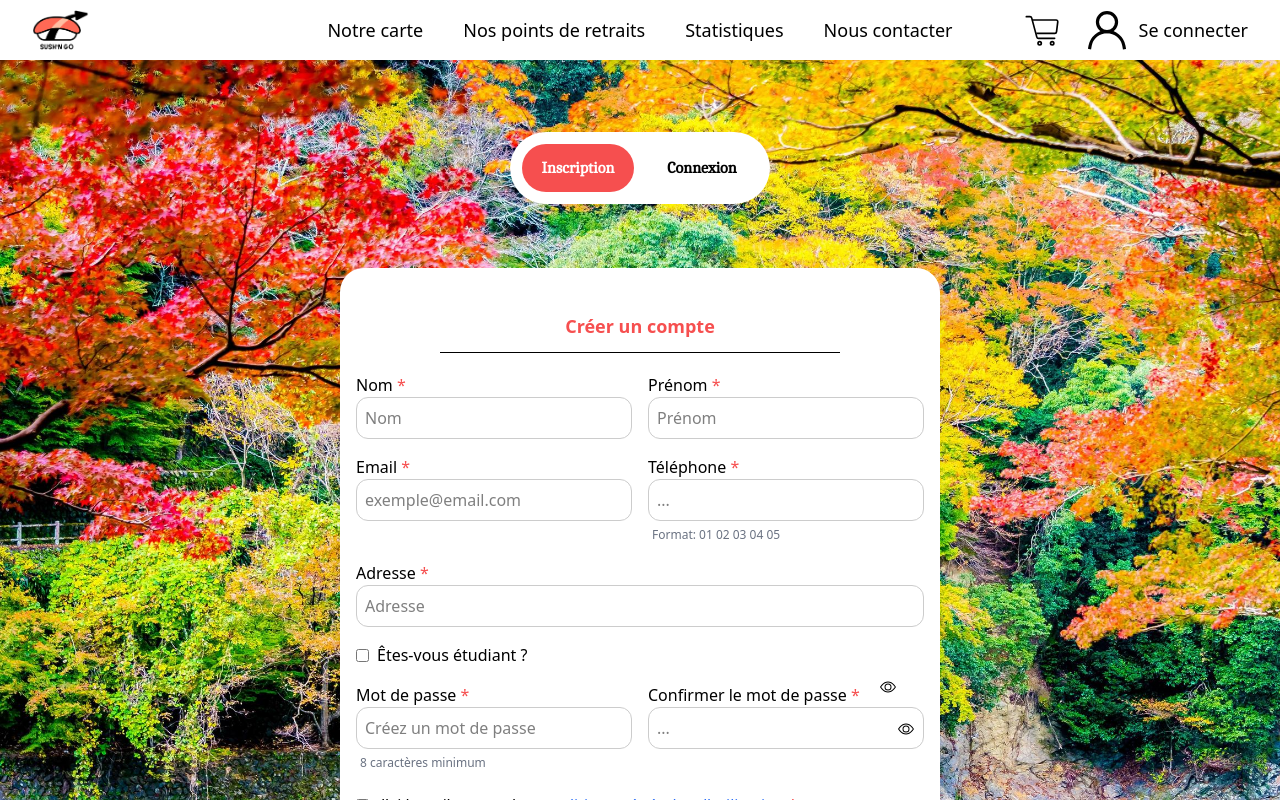
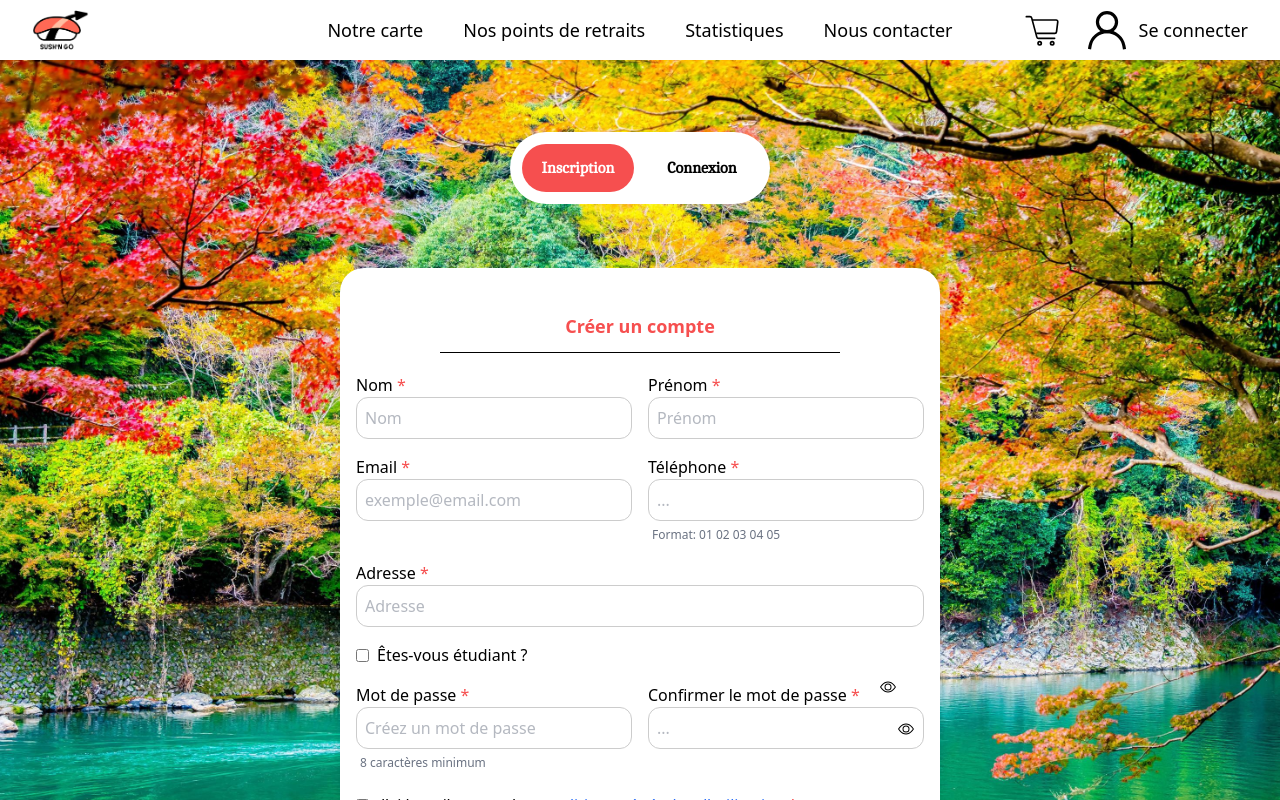
Before and after one commit to MLoks77/SAE301-303, an Angular app in the folder frontend/sushngo/: page /inscription-connexion in a window 1280 px wide. Shown: the top 800 px of the page. Built offline with nearby package versions, Linux system fonts and the light colour scheme; no server answers.

Commit message:
modifs inscription/connexion/mdpoublie
background fixed pour inscription/connexion/mdpoublie, pt-18 mdpoublie, rename image background, cursor-pointer sur oeil et cases, text-gray-500 sur placeholders

```diff
--- a/frontend/sushngo/package.json
+++ b/frontend/sushngo/package.json
@@ -30,6 +30,7 @@
     "@angular/router": "^20.3.0",
     "@tailwindcss/postcss": "^4.1.16",
     "chart.js": "^4.5.1",
+    "chartjs": "^0.3.24",
     "postcss": "^8.5.6",
     "rxjs": "~7.8.0",
     "tailwindcss": "^4.1.16",
--- a/frontend/sushngo/src/app/components/inscconnex/inscconnex.css
+++ b/frontend/sushngo/src/app/components/inscconnex/inscconnex.css
@@ -1,7 +1,8 @@
 #connexionbg {
-    background-image: url('/images/assets/Img_fond_page_inscription_connexion.jpg');
+    background-image: url('/images/assets/inscconnex.jpg');
+    background-attachment: fixed;
     background-size: cover;
-    height: 1080px;
+    height: 1050px;
 }
 
 #forms-container {
--- a/frontend/sushngo/src/app/components/inscconnex/inscconnex.html
+++ b/frontend/sushngo/src/app/components/inscconnex/inscconnex.html
@@ -30,34 +30,34 @@
                         <label for="nom-inscription">Nom <span class="text-[#F64F4F]">*</span></label>
                         <input id="nom-inscription" name="nom" type="text" autocomplete="family-name" placeholder="Nom"
                             [(ngModel)]="nom" required minlength="2" maxlength="50"
-                            class="border border-[#ccc] rounded-xl py-2 px-2 w-full" />
+                            class="border border-[#ccc] rounded-xl py-2 px-2 w-full text-gray-500" />
                     </div>
                     <div class="form-group">
                         <label for="prenom-inscription">Prénom <span class="text-[#F64F4F]">*</span></label>
                         <input id="prenom-inscription" name="prenom" type="text" autocomplete="given-name"
                             placeholder="Prénom" [(ngModel)]="prenom" required minlength="2" maxlength="50"
-                            class="border border-[#ccc] rounded-xl py-2 px-2 w-full" />
+                            class="border border-[#ccc] rounded-xl py-2 px-2 w-full text-gray-500" />
                     </div>
                     <div class="form-group">
                         <label for="email-inscription">Email <span class="text-[#F64F4F]">*</span></label>
                         <input id="email-inscription" name="email" type="email" autocomplete="email"
                             placeholder="exemple@email.com" [(ngModel)]="email_inscr" required
-                            class="border border-[#ccc] rounded-xl py-2 px-2 w-full" />
+                            class="border border-[#ccc] rounded-xl py-2 px-2 w-full text-gray-500" />
                     </div>
                     <div class="form-group">
                         <label for="telephone-inscription">Téléphone <span class="text-[#F64F4F]">*</span></label>
                         <!-- L'attribut pattern permet de spécifier une expression régulière que la valeur saisie doit respecter, ici pour forcer un format de numéro de téléphone -->
                         <input id="telephone-inscription" name="telephone" type="tel" placeholder="..." [(ngModel)]="telephone" required
                             autocomplete="tel" pattern="^(\+?\d{1,3}[-.\s]?)?\d{10}$"
-                            class="border border-[#ccc] rounded-xl py-2 px-2 w-full" />
+                            class="border border-[#ccc] rounded-xl py-2 px-2 w-full  text-gray-500" />
                         <small class="text-gray-500 text-xs pl-1">Format: 01 02 03 04 05</small>
                     </div>
                     <div class="col-span-2 form-group">
                         <label for="adresse-inscription">Adresse <span class="text-[#F64F4F]">*</span></label>
                         <input id="adresse-inscription" name="adresse" type="text" autocomplete="street-address"
-                            placeholder="Adresse" [(ngModel)]="adresse" required class="border border-[#ccc] rounded-xl py-2 px-2 w-full" />
+                            placeholder="Adresse" [(ngModel)]="adresse" required class="border border-[#ccc] rounded-xl py-2 px-2 w-full text-gray-500" />
                     </div>
-                    <div class="col-span-2 flex items-center gap-2 form-group">
+                    <div class="col-span-2 flex items-center gap-2 form-group cursor-pointe">
                         <input id="etudiant-inscription" name="etudiant" type="checkbox" [(ngModel)]="etudiant"
                             class="accent-[#F64F4F] rounded-lg p-1" />
                         <label for="etudiant-inscription" class="cursor-pointer">Êtes-vous étudiant&nbsp;?</label>
@@ -67,7 +67,7 @@
                         <div class="password-wrapper">
                             <input [type]="showMdpInscr ? 'text' : 'password'" id="motdepasse-inscription" name="motdepasse" autocomplete="new-password"
                                 placeholder="Créez un mot de passe" [(ngModel)]="mdp_inscr" required minlength="8"
-                                class="border border-[#ccc] rounded-xl py-2 px-2 w-full relative" />
+                                class="border border-[#ccc] rounded-xl py-2 px-2 w-full relative text-gray-500" />
                                 <button type="button" class="toggle-password absolute mt-[-1.75rem] ml-[15.5rem]" (click)="togglePassword('mdp_inscr')">
                                     <!-- Icône œil barré -->
                                     <svg *ngIf="!showMdpInscr" xmlns="http://www.w3.org/2000/svg" width="16" height="16" fill="currentColor" viewBox="0 0 16 16">
@@ -91,7 +91,7 @@
                         <div class="password-wrapper">
                             <input [type]="showConfirmMdp ? 'text' : 'password'" id="confirmMotDePasse-inscription" name="confirmMotDePasse"
                                 autocomplete="new-password" placeholder="..." [(ngModel)]="confirm_mdp_inscr" required
-                                class="border border-[#ccc] rounded-xl py-2 px-2 w-full relative" />
+                                class="border border-[#ccc] rounded-xl py-2 px-2 w-full relative text-gray-500" />
                             <button type="button" class="toggle-password absolute mt-[0.85rem] ml-[-1.65rem]" (click)="togglePassword('confirm_mdp')">
                                 <!-- Icône œil barré -->
                                 <svg *ngIf="!showConfirmMdp" xmlns="http://www.w3.org/2000/svg" width="16" height="16" fill="currentColor" viewBox="0 0 16 16">
@@ -113,7 +113,7 @@
                     </div>
                     <div class="col-span-2 flex items-center gap-2 mt-1"> <!-- rajouter une condition qui fait que si c'est pas coché, on peut pas s'inscrire -->
                         <input id="cgu-inscription" name="cgu" type="checkbox" required
-                            class="accent-[#F64F4F] rounded-lg p-1" />
+                            class="accent-[#F64F4F] rounded-lg p-1 cursor-pointer" />
                         <label for="cgu-inscription" class="cursor-pointer">
                             <span class="ml-1">J'ai lu et j'accepte les&nbsp;</span>
                             <a href="/mentions-legales" target="_blank" class="text-[#2a6ef7] underline">conditions générales
@@ -151,15 +151,15 @@
                         <label for="email-connexion">Email <span class="text-[#F64F4F]">*</span></label>
                         <input id="email-connexion" name="email" type="email" autocomplete="email"
                             placeholder="Votre email" [(ngModel)]="email_connex" required
-                            class="border border-[#ccc] rounded-xl py-2 px-2 w-full" />
+                            class="border border-[#ccc] rounded-xl py-2 px-2 w-full text-gray-500" />
                     </div>
                     <div class="form-group">
                         <label for="motdepasse-connexion">Mot de passe <span class="text-[#F64F4F]">*</span></label>
                         <div class="password-wrapper">
                         <input [type]="showMdpConnex ? 'text' : 'password'" id="motdepasse-connexion" name="motdepasse"
                             autocomplete="current-password" placeholder="Votre mot de passe" [(ngModel)]="mdp_connex" required
-                            class="border border-[#ccc] rounded-xl py-2 px-2 w-full" />
-                        <button type="button" class="toggle-password" (click)="togglePassword('mdp_connex')">
+                            class="border border-[#ccc] rounded-xl py-2 px-2 w-full text-gray-500" />
+                        <button type="button" class="toggle-password cursor-pointer" (click)="togglePassword('mdp_connex')">
                             <!-- Icône œil barré -->
                             <svg *ngIf="!showMdpConnex" xmlns="http://www.w3.org/2000/svg" width="16" height="16" fill="currentColor" viewBox="0 0 16 16">
                                 <path d="M16 8s-3-5.5-8-5.5S0 8 0 8s3 5.5 8 5.5S16 8 16 8M1.173 8a13 13 0 0 1 1.66-2.043C4.12 4.668 5.88 3.5 8 3.5s3.879 1.168 5.168 2.457A13 13 0 0 1 14.828 8q-.086.13-.195.288c-.335.48-.83 1.12-1.465 1.755C11.879 11.332 10.119 12.5 8 12.5s-3.879-1.168-5.168-2.457A13 13 0 0 1 1.172 8z"/>
--- a/frontend/sushngo/src/app/components/mdpoublie/mdpoublie.css
+++ b/frontend/sushngo/src/app/components/mdpoublie/mdpoublie.css
@@ -1,5 +1,6 @@
 #mdpoubliebg {
-    background-image: url('/images/assets/Img_fond_page_inscription_connexion.jpg');
+    background-image: url('/images/assets/inscconnex.jpg');
+    background-attachment: fixed;
     background-size: cover;
-    height: 100vh;
+    height: 800px;
 }
--- a/frontend/sushngo/src/app/components/mdpoublie/mdpoublie.html
+++ b/frontend/sushngo/src/app/components/mdpoublie/mdpoublie.html
@@ -1,7 +1,7 @@
 <app-navbar></app-navbar>
 
 <!-- front réalisé par Joachim Tocqueville, debug maxime d-->
-<section class="container-fluid" id="mdpoubliebg">
+<section class="container-fluid pt-18" id="mdpoubliebg">
     <section id="fondform">
 
         <form id="tab-formulaire-mdpoublie" class="bg-white rounded-2xl inline">
```
Also changed, not shown: frontend/sushngo/public/images/assets/inscconnex.jpg (renamed from frontend/sushngo/public/images/assets/Img_fond_page_inscription_connexion.jpg), 1 other file (tests, documents, lock files or other folders).
